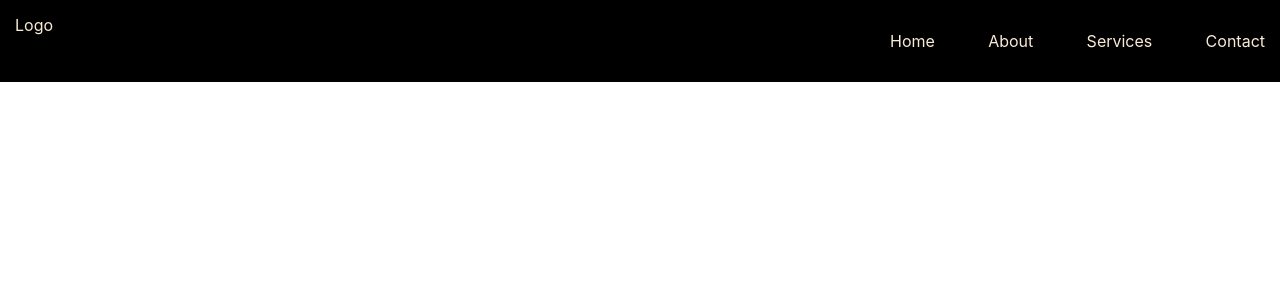
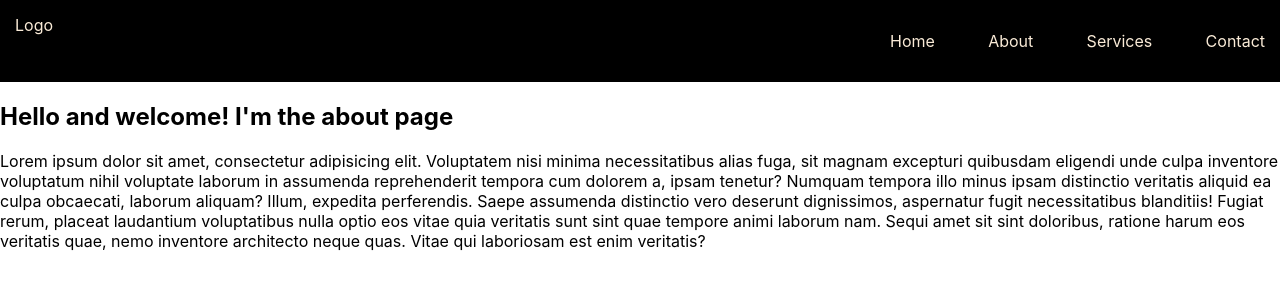
Before and after one commit to Jotule-Ben/First-React, a React (Create React App) app: page /about in a window 1280 px wide. Shown: the top 300 px of the page. Built offline with nearby package versions, Linux system fonts and the light colour scheme.

Commit message:
Create components_3

```diff
--- a/src/App.js
+++ b/src/App.js
@@ -12,10 +12,17 @@ import { BrowserRouter as Router, Route, Routes } from "react-router-dom";
 // import Services from "./components_2/Services";
 // import Details from "./components_2/Detail";
 
-import Navbar from "./assignment/Navbar";
-import Home from "./assignment/Home";
-import Detail from "./assignment/Detail";
-import "./assignment/css/style.css";
+import Navbar from "./components_3/Navbar";
+import Home from "./components_3/Home";
+import About from "./components_3/About";
+import Contact from "./components_3/Contact";
+import Services from "./components_3/Services";
+import Details from "./components_3/Detail";
+
+// import Navbar from "./assignment/Navbar";
+// import Home from "./assignment/Home";
+// import Detail from "./assignment/Detail";
+// import "./assignment/css/style.css";
 
 function App() {
   return (
@@ -28,11 +35,11 @@ function App() {
       <Navbar />
       <Routes>
         <Route path="/" element={<Home />} />
-        {/* <Route path="/about" element={<About />} />
+        <Route path="/about" element={<About />} />
         <Route path="/contact" element={<Contact />} />
-        <Route path="/services" element={<Services />} /> }
-        {/* <Route path="/detail/:id" element={<Details />} /> */}
-        <Route path="/detail/:id" element={<Detail />} />
+        <Route path="/services" element={<Services />} />
+        <Route path="/detail/:id" element={<Details />} />
+        {/* <Route path="/detail/:id" element={<Detail />} /> */}
       </Routes>
     </Router>
   );
--- /dev/null
+++ b/src/components_3/About.jsx
@@ -0,0 +1,22 @@
+import React from "react";
+
+const About = () => {
+  return (
+    <div>
+      <h2>Hello and welcome! I'm the about page</h2>
+      Lorem ipsum dolor sit amet, consectetur adipisicing elit. Voluptatem nisi
+      minima necessitatibus alias fuga, sit magnam excepturi quibusdam eligendi
+      unde culpa inventore voluptatum nihil voluptate laborum in assumenda
+      reprehenderit tempora cum dolorem a, ipsam tenetur? Numquam tempora illo
+      minus ipsam distinctio veritatis aliquid ea culpa obcaecati, laborum
+      aliquam? Illum, expedita perferendis. Saepe assumenda distinctio vero
+      deserunt dignissimos, aspernatur fugit necessitatibus blanditiis! Fugiat
+      rerum, placeat laudantium voluptatibus nulla optio eos vitae quia
+      veritatis sunt sint quae tempore animi laborum nam. Sequi amet sit sint
+      doloribus, ratione harum eos veritatis quae, nemo inventore architecto
+      neque quas. Vitae qui laboriosam est enim veritatis?
+    </div>
+  );
+};
+
+export default About;
--- /dev/null
+++ b/src/components_3/Contact.jsx
@@ -0,0 +1,7 @@
+import React from "react";
+
+const Contact = () => {
+  return <div>Contact</div>;
+};
+
+export default Contact;
--- /dev/null
+++ b/src/components_3/Detail.jsx
@@ -0,0 +1,12 @@
+import React from "react";
+import { useParams } from "react-router-dom";
+
+const Detail = () => {
+  return (
+    <div>
+      <h1>Detail</h1>
+    </div>
+  );
+};
+
+export default Detail;
--- /dev/null
+++ b/src/components_3/Home.jsx
@@ -0,0 +1,12 @@
+import React from "react";
+import { Link } from "react-router-dom";
+
+const Home = () => {
+  return (
+    <div>
+      <h1>Hey there, I'm the home page</h1>
+    </div>
+  );
+};
+
+export default Home;
--- /dev/null
+++ b/src/components_3/Navbar.jsx
@@ -0,0 +1,29 @@
+import React from "react";
+import { Link } from "react-router-dom";
+import "./css/style.css";
+
+const Navbar = () => {
+  return (
+    <nav className="navbar">
+      <div className="nav-logo">
+        <Link to="/">Logo</Link>
+      </div>
+      <ul className="navbar-links">
+        <li>
+          <Link to="/">Home</Link>
+        </li>
+        <li>
+          <Link to="/about">About</Link>
+        </li>
+        <li>
+          <Link to="/contact">Services</Link>
+        </li>
+        <li>
+          <Link to="/services">Contact</Link>
+        </li>
+      </ul>
+    </nav>
+  );
+};
+
+export default Navbar;
--- /dev/null
+++ b/src/components_3/Services.jsx
@@ -0,0 +1,7 @@
+import React from "react";
+
+const Services = () => {
+  return <div>Services</div>;
+};
+
+export default Services;
--- /dev/null
+++ b/src/components_3/css/style.css
@@ -0,0 +1,25 @@
+.navbar {
+  background-color: black;
+  display: flex;
+  justify-content: space-between;
+  padding: 15px;
+}
+
+.navbar-links {
+  display: flex;
+  justify-content: space-between;
+  width: 30%;
+}
+
+li {
+  list-style-type: none;
+}
+
+a:hover {
+  color: crimson;
+}
+
+a {
+  color: antiquewhite;
+  text-decoration: none;
+}
```
